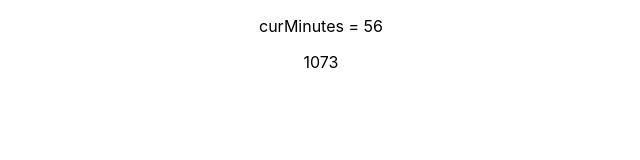
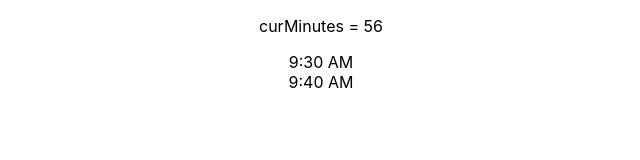
Before and after one commit to jonleung/meditation-bell, a React (Create React App) app: page / in a window 1280 px wide. Shown: the top 160 px of the page, without its empty margins (319-959 px from the left). Built offline with nearby package versions, Linux system fonts and the light colour scheme.

Commit message:
Got bells to show up

```diff
--- a/src/App.js
+++ b/src/App.js
@@ -2,10 +2,15 @@ import React, { useState, useEffect } from 'react';
 import './App.css';
 import moment from 'moment'
 import { minutesOfDay } from './helpers'
-import Bell from './Bell'
+import Sit from './Sit'
 
 function App() {
   const [curMinutes, setCurMinutes] = useState(minutesOfDay(moment()));
+
+  const queryString = window.location.search;
+  const urlParams = new URLSearchParams(queryString);
+  const bellDataString = urlParams.get('bellData')
+  const bellData = JSON.parse(bellDataString);
 
   useEffect(() => {
     let intervalId = setInterval(() => {
@@ -14,10 +19,12 @@ function App() {
     return function cleanup() {};
   }, [curMinutes]) // https://stackoverflow.com/questions/55240526/useeffect-second-argument-variations-in-react-hook
 
+
+
   return (
     <div className="App">
       <p>curMinutes = {curMinutes}</p>
-      <Bell minuteToRing={1073} curMinutes={curMinutes} />
+      <Sit startTime="9:30 AM" endTime="9:40 AM"/>
     </div>
   );
 }
--- a/src/Bell.js
+++ b/src/Bell.js
@@ -1,8 +1,12 @@
 import React, { useState, useEffect } from 'react';
+import moment from 'moment';
+import { minutesOfDay } from './helpers'
 
 const Bell = (props) => {
-  const [minuteToRing, setMinuteToRing] = useState(props.minuteToRing);
   const [hasRung, setHasRung] = useState(false);
+
+  const timeToRing = moment(props.timeToRingString, "h:mm AM/PM");
+  const minuteToRing = minutesOfDay(timeToRing)
 
   if (!hasRung && props.curMinutes === minuteToRing) {
     setHasRung(true);
@@ -10,7 +14,7 @@ const Bell = (props) => {
   }
 
   return (
-    <div>{minuteToRing}</div>
+    <div>{props.timeToRingString}</div>
   )
 }
 
--- /dev/null
+++ b/src/Sit.js
@@ -0,0 +1,14 @@
+import React, { useState, useEffect } from 'react';
+
+import Bell from './Bell';
+
+const Sit = (props) => {
+  return (
+    <div>
+      <Bell type="start" timeToRingString={props.startTime} curTime={props.curTime} />
+      <Bell type="end" timeToRingString={props.endTime}  curTime={props.curTime}/>
+    </div>
+  )
+}
+
+export default Sit;
```
